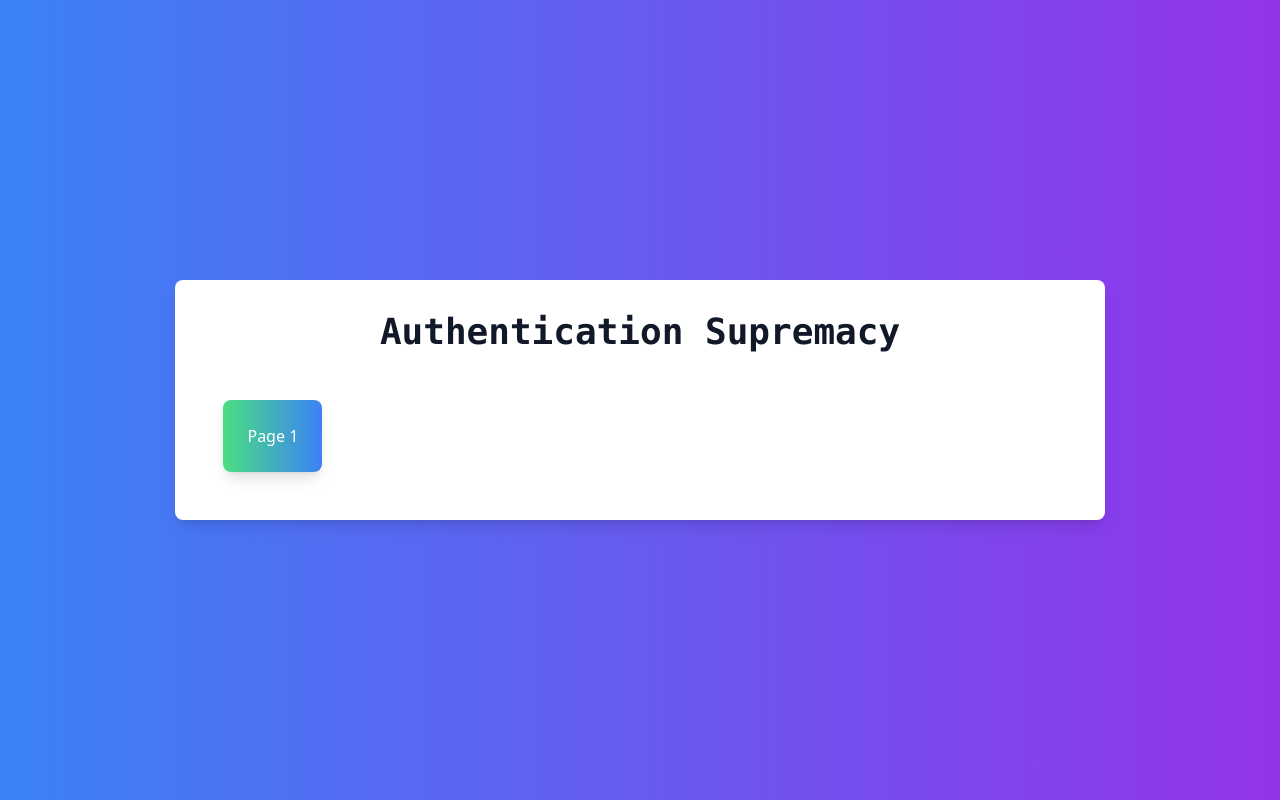
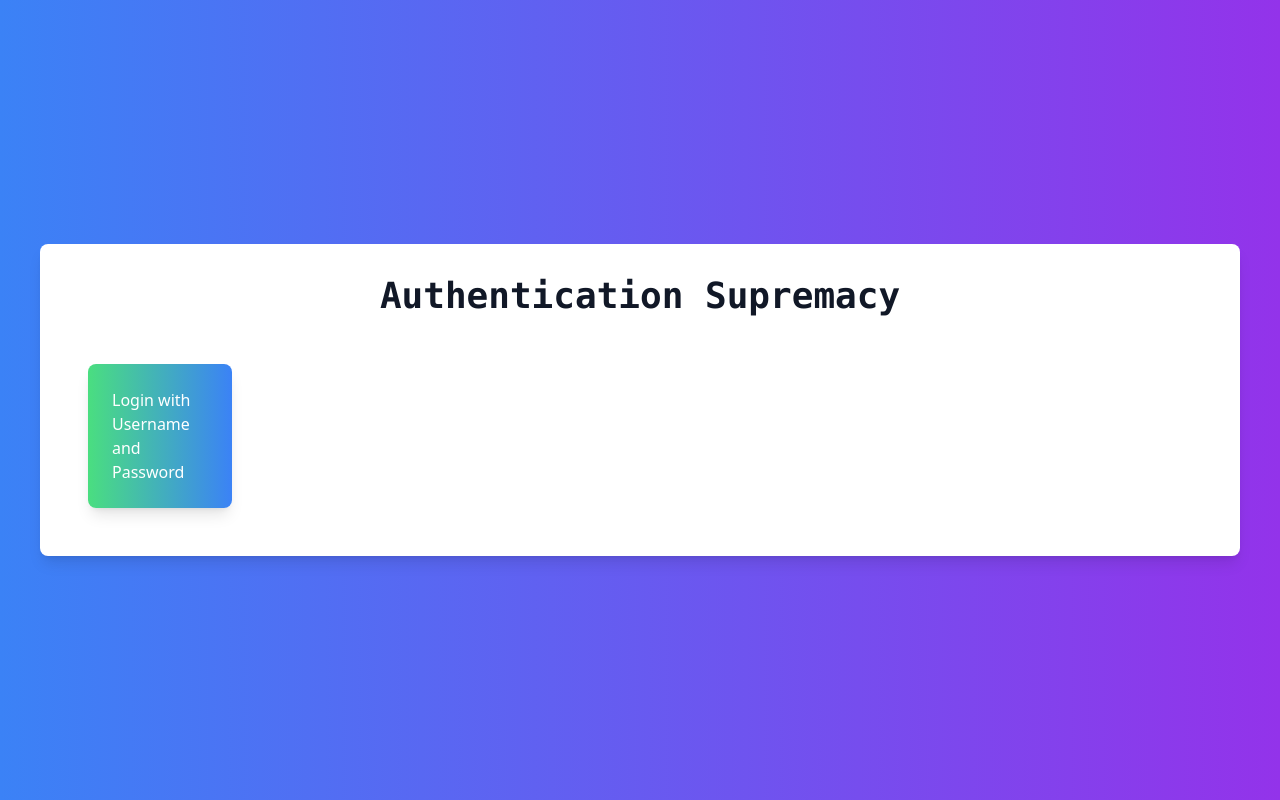
Before and after one commit to sritaj/react_firebaseAuthDemo, a React (Vite) app: page / in a window 1280 px wide. Built offline with nearby package versions, Linux system fonts and the light colour scheme.

Commit message:
Updated file/component name

```diff
--- a/src/App.jsx
+++ b/src/App.jsx
@@ -1,7 +1,7 @@
 import { BrowserRouter as Router, Route, Routes } from "react-router-dom";
 import "./App.css";
 import LandingPage from "./LandingPage";
-import Page1 from "./pages/Page1";
+import LoginWithUsernameAndPassword from "./pages/LoginWithUsernameAndPassword";
 import ErrorPage from "./pages/ErrorPage"; // Import the ErrorPage component
 
 const App = () => {
@@ -9,7 +9,7 @@ const App = () => {
     <Router>
       <Routes>
         <Route path="/" element={<LandingPage />} />
-        <Route path="/page1" element={<Page1 />} />
+        <Route path="/page1" element={<LoginWithUsernameAndPassword />} />
         <Route path="*" element={<ErrorPage />} />{" "}
         {/* Add a wildcard route for handling errors */}
       </Routes>
--- a/src/LandingPage.jsx
+++ b/src/LandingPage.jsx
@@ -19,7 +19,10 @@ const LandingPage = () => {
           Authentication Supremacy
         </h1>
         <div className="grid grid-cols-1 sm:grid-cols-2 lg:grid-cols-3 xl:grid-cols-6 gap-4 justify-center">
-          <CardButton text="Page 1" onClick={() => handleCardClick("/page1")} />
+          <CardButton
+            text="Login with Username and Password"
+            onClick={() => handleCardClick("/page1")}
+          />
           {/* <CardButton text="Page 2" onClick={() => handleCardClick("/page2")} />
           <CardButton text="Page 3" onClick={() => handleCardClick("/page3")} />
           <CardButton text="Page 4" onClick={() => handleCardClick("/page4")} />
--- a/src/pages/Page1.jsx
+++ b/src/pages/LoginWithUsernameAndPassword.jsx
@@ -1,7 +1,7 @@
 import React, { useState } from "react";
 import BackToHomeButton from "../components/BackToHomeButton";
 
-const Page1 = () => {
+const LoginWithUsernameAndPassword = () => {
   const [username, setUsername] = useState("");
   const [password, setPassword] = useState("");
 
@@ -66,4 +66,4 @@ const Page1 = () => {
   );
 };
 
-export default Page1;
+export default LoginWithUsernameAndPassword;
```
